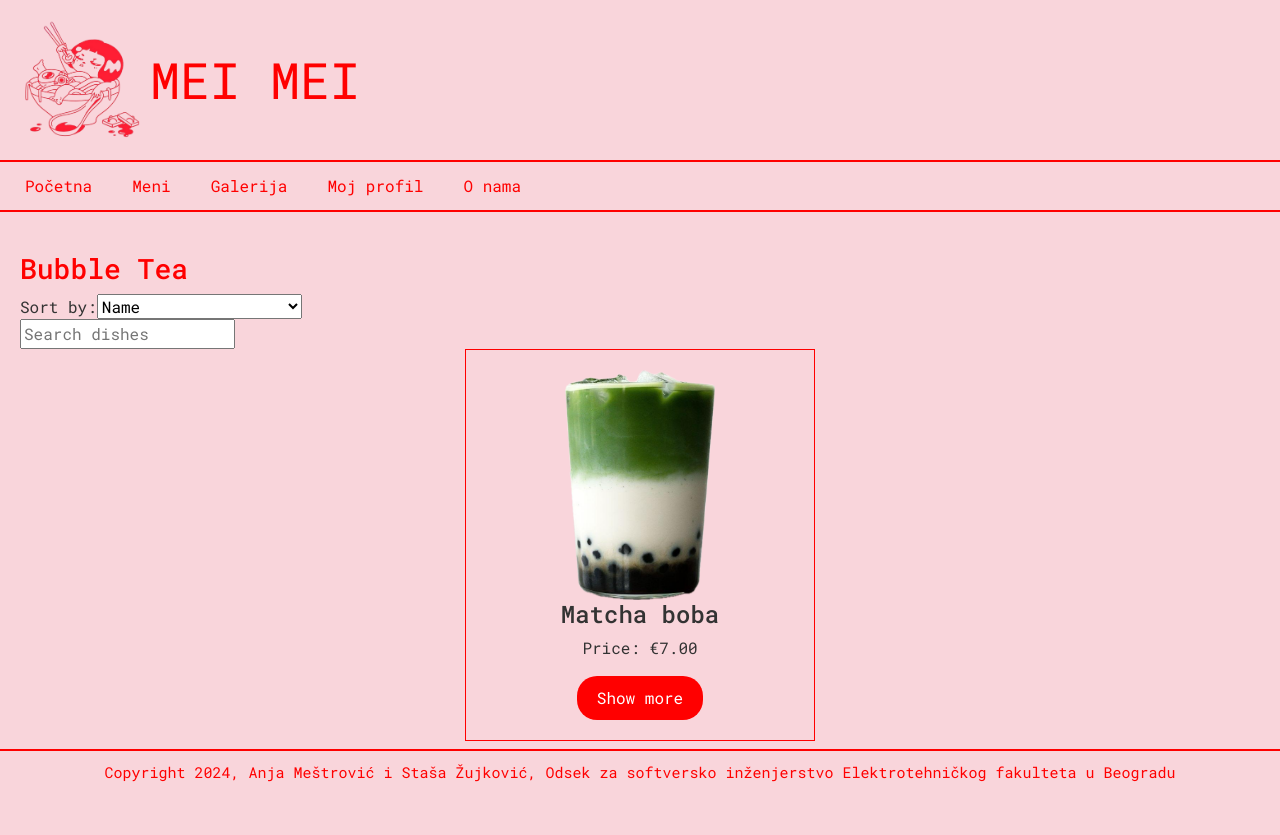
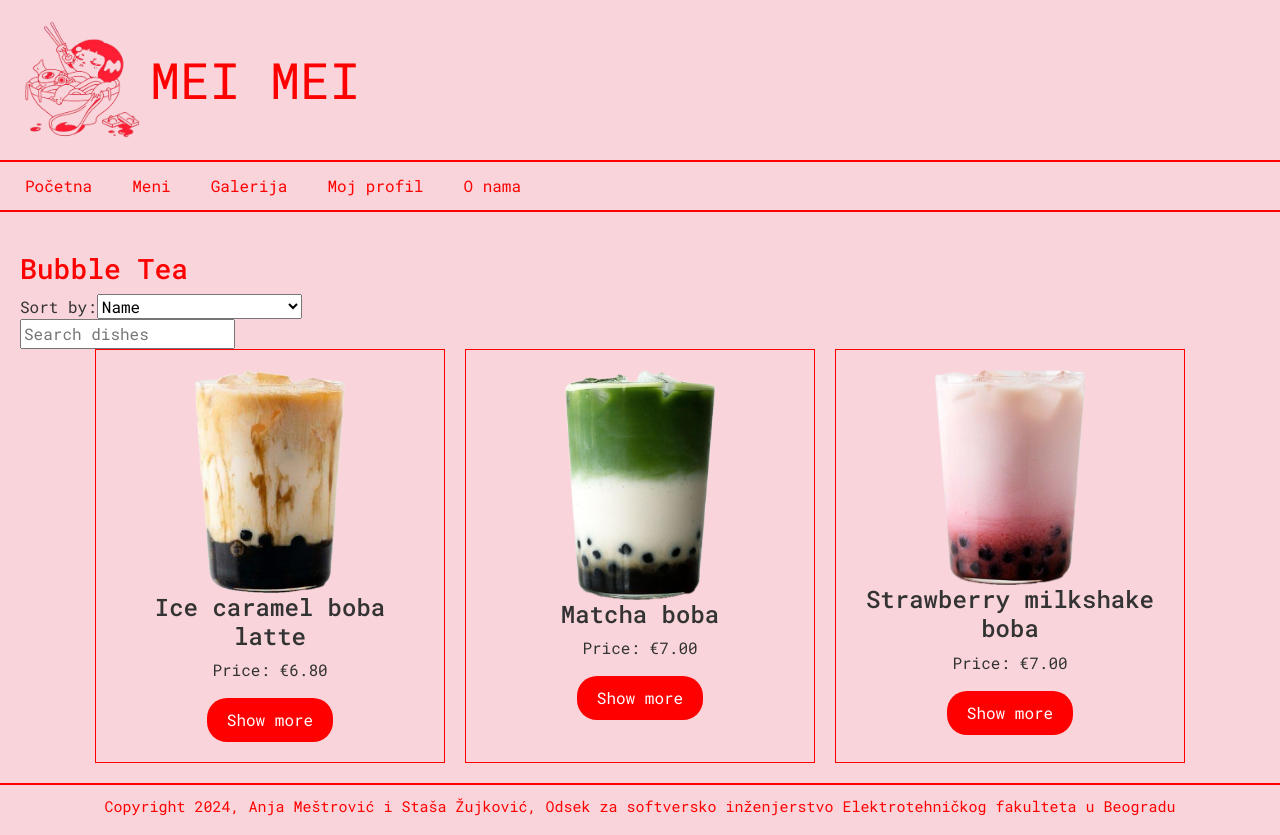
Before and after one commit to zujkovicstasa/meimei, a Vue app in the folder meimei/: page /menu/boba in a window 1280 px wide. Before the commit the page ends 800 px from the top, so only its background shows below. Built offline with nearby package versions, Linux system fonts and the light colour scheme.

Commit message:
footer, novi proizvodi menu i product list

```diff
--- a/meimei/src/components/Footer.vue
+++ b/meimei/src/components/Footer.vue
@@ -13,14 +13,13 @@
   <style scoped>
   .site-footer {
     text-align: center;
+    justify-content: center;
     padding-top: 10px;
     padding-bottom: 1px;
-    position:fixed;
     bottom:0;
-    width:100%;
+    display: flex;
     background-color: rgb(249, 213, 219);
     border-top: 2px solid red;
-    margin-top: auto; /* Push the footer to the bottom */
     width: 100%;
   }
   .site-footer p{
--- a/meimei/src/components/ProductList.vue
+++ b/meimei/src/components/ProductList.vue
@@ -23,6 +23,7 @@
         <div class="products">
           <div v-for="dish in sortedDishes" :key="dish.id" class="dish-item" >
             <img :src="dish.image" :alt="dish.name" />
+            <br>
             <h4>{{ dish.name }}</h4>
             <p>Price: €{{ dish.priceSmall.toFixed(2) }}</p>
             <button @click="showDetails(dish)">Show more</button>
--- a/meimei/src/views/Menu.vue
+++ b/meimei/src/views/Menu.vue
@@ -68,25 +68,81 @@
               description: 'Sweet, caramelized bananas drizzled with a rich toffee sauce, served warm and paired with a scoop of creamy vanilla ice cream.',
               image: '/Hrana/toffeebanana.PNG'
             },
+            {
+              id: 6,
+              name: 'Fried Ice Cream',
+              priceSmall: 6.80,
+              priceLarge: 8.80,
+              description: 'Vanilla ice cream delicately coated in a crunchy breadcrumb crust, drizzled with warm caramel sauce and crowned with a dollop of whipped cream.',
+              image: '/Hrana/friedicecream.PNG'
+            },
+            {
+              id: 7,
+              name: 'Chocolate Ice Cream',
+              priceSmall: 6.80,
+              priceLarge: 8.80,
+              description: 'Dark chocolate ice cream infused with pieces of dark orange chocolate throughout, served with a slice of fresh orange for a refreshing citrus finish.',
+              image: '/Hrana/icecream.PNG'
+            },
           ],
           kokteli:[
             {
-              id: 6,
+              id: 8,
               name: 'Meigroni',
               priceSmall: 12.00,
               priceLarge: 15.80,
-              description: 'Our signature cocktail',
+              description: 'Our signature cocktail crafted with equal parts gin, sweet vermouth, and Campari, garnished with an orange twist for a bittersweet and sophisticated sip.',
               image: '/Hrana/IMG_4444.PNG'
-            }
+            },
+            {
+              id: 9,
+              name: 'Aperol Spritz',
+              priceSmall: 6.80,
+              priceLarge: 8.80,
+              description: 'A refreshing blend of Aperol, prosecco, and soda water, garnished with a slice of orange for a zesty twist.',
+              image: '/Hrana/IMG_4445.PNG'
+            },
+            {
+              id: 10,
+              name: 'Cosmopolitan',
+              priceSmall: 6.80,
+              priceLarge: 8.80,
+              description: 'A classic cocktail featuring vodka, triple sec, cranberry juice, and a splash of fresh lime juice, shaken and strained into a chilled martini glass with a twist of orange peel.',
+              image: '/Hrana/IMG_4447.PNG'
+            },
+            {
+              id: 11,
+              name: 'Mojito',
+              priceSmall: 6.80,
+              priceLarge: 8.80,
+              description: 'A refreshing Cuban cocktail made with white rum, fresh mint leaves, lime juice, sugar, and soda water, served over ice for a cool and invigorating drink.',
+              image: '/Hrana/IMG_4449.PNG'
+            },
           ],
           boba:[
             {
-              id: 7,
+              id: 12,
+              name: 'Ice caramel boba latte',
+              priceSmall: 6.80,
+              priceLarge: 8.80,
+              description: 'Our signature blend of rich caramel syrup, chilled milk, and espresso, topped with chewy tapioca pearls for a delightful twist on a classic latte experience.',
+              image: '/Hrana/IMG_4446.PNG'
+            },
+            {
+              id: 13,
               name: 'Matcha boba',
               priceSmall: 7.00,
               priceLarge: 9.20,
-              description: 'Boba tea with matcha and milk',
+              description: 'A modern twist on traditional matcha tea infused with creamy milk and served with chewy tapioca pearls, offering a delightful combination of earthy matcha flavor and satisfying texture.',
               image: '/Hrana/IMG_4448.PNG'
+            },
+            {
+              id: 14,
+              name: 'Strawberry milkshake boba',
+              priceSmall: 7.00,
+              priceLarge: 9.20,
+              description: 'A delightful fusion of creamy milkshake and refreshing bubble tea, featuring sweet strawberry flavor blended with milk and topped with chewy tapioca pearls for a unique and satisfying treat.',
+              image: '/Hrana/IMG_4450.PNG'
             }
           ]
         }
```
